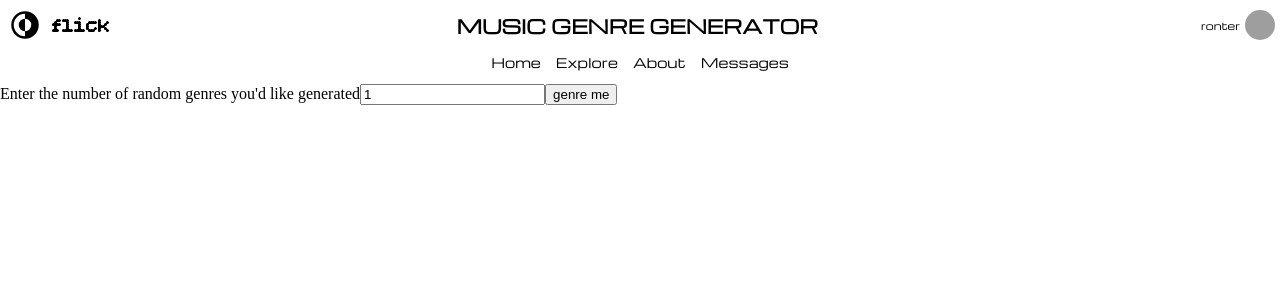
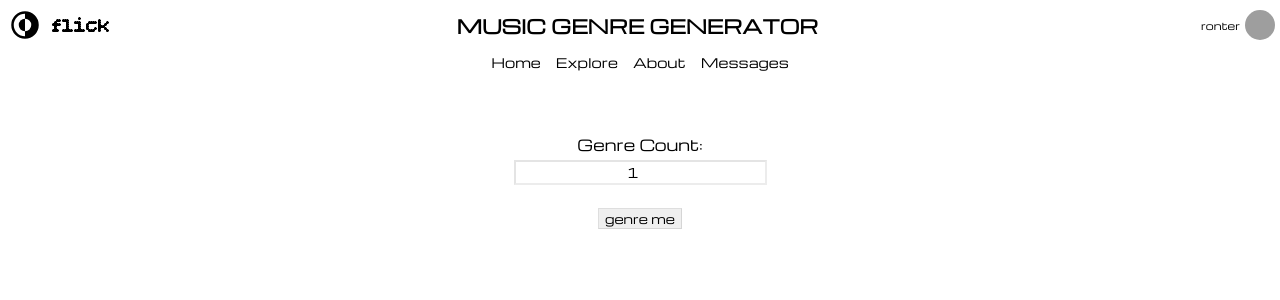
Before and after one commit to ronterrr/Flick, a React (Vite) app in the folder flick/: page / in a window 1280 px wide. Shown: the top 300 px of the page. Built offline with nearby package versions, Linux system fonts and the light colour scheme; grey boxes are pictures that could not be loaded.

Commit message:
refine design for GenAPI page

```diff
--- a/flick/src/GeneratorAPI/DisplaySect.jsx
+++ b/flick/src/GeneratorAPI/DisplaySect.jsx
@@ -1,13 +1,13 @@
 function DisplaySect({ genres, genreCount }) {
   return (
     <>
-    <ol>
-      {genres.map((i, index) => {
-        return (
-            <li key={index}>{i}</li>
-        );
-      })}
-      </ol>
+      <div className="display-sect">
+        <ol>
+          {genres.map((i, index) => {
+            return <li key={index}>{i}</li>;
+          })}
+        </ol>
+      </div>
     </>
   );
 }
--- a/flick/src/GeneratorAPI/GenreForm.jsx
+++ b/flick/src/GeneratorAPI/GenreForm.jsx
@@ -1,17 +1,19 @@
 function GenreForm({ genreCount, setGenreCount, onSubmit }) {
   return (
     <>
-      <form onSubmit={onSubmit}>
-        <label>Enter the number of random genres you'd like generated</label>
+      <form onSubmit={onSubmit} className="genre-form">
+        <label>Genre Count: </label>
         <input
           type="number"
           value={genreCount}
           min="1"
+          className="genre-count"
           onChange={(e) => {
             setGenreCount(e.target.value);
           }}
         />
-        <input type="submit" value="genre me" />
+        <br/>
+        <input type="submit" value="genre me" className="genre-me" />
       </form>
     </>
   );
--- a/flick/src/GeneratorAPI/index.css
+++ b/flick/src/GeneratorAPI/index.css
@@ -32,11 +32,9 @@ body.dark-mode .gen-api .top-section .logo h3:hover {
   color: lightblue;
 }
 
-
 body.dark-mode .gen-api .top-section .user-profile h3:hover {
   color: lightblue;
 }
-
 
 .gen-api .top-section .logo img {
   height: 30px;
@@ -80,3 +78,66 @@ body.dark-mode .gen-api .top-section .logo img {
   margin: 0 0 0 auto;
   transform: translateX(-5%);
 }
+
+.genre-form {
+  margin: 50px 0 0 0;
+  display: flex;
+  flex-direction: column;
+  justify-content: center;
+  align-items: center;
+  user-select: none;
+  -moz-user-select: none;
+  font-family: "primary";
+  font-size: 15px;
+}
+
+.genre-form input {
+  margin: 2px 0 0 0;
+  text-align: center;
+  font-family: "primary";
+}
+
+.genre-form .genre-count{
+    border-color: rgba(0, 0, 0, 0.1);
+    margin: 5px 0 0 0;
+    transition: all ease-in-out 0.5s;
+}
+
+body.dark-mode .genre-form .genre-count{
+    color: white;
+    background-color: black;
+}
+
+.genre-form .genre-me{
+    border-color: rgba(0, 0, 0, 0.1);
+    border-width: 1px;
+    transition: all ease-in-out 0.5s;
+    font-size: 12px;
+}
+
+.genre-form .genre-me:hover{
+    border-color: rgba(0, 0, 0, 0.4);
+    cursor: pointer;
+}
+
+body.dark-mode .genre-form .genre-me{
+    background-color: black;
+    color: white;
+}
+
+
+.display-sect ol {
+  display: flex;
+  flex-direction: column;
+  justify-content: center;
+  align-items: center;
+  user-select: none;
+  -moz-user-select: none;
+  margin: 50px 0 50px 0;
+}
+
+.display-sect ol li {
+  font-family: "primary";
+  font-size: 13px;
+  margin: 0 0 5px 0;
+}
```
